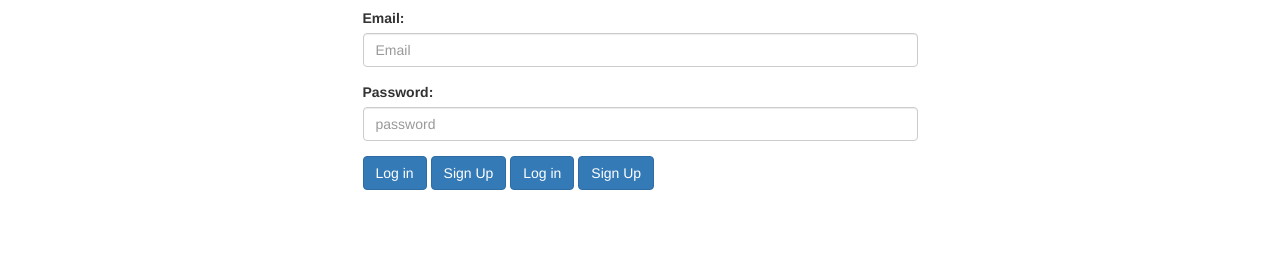
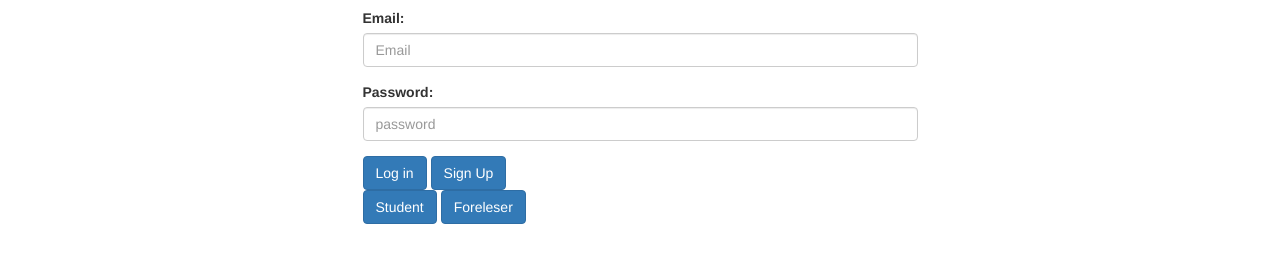
Before and after one commit to mariaronning/pu, a plain HTML site: page index.html in a window 1280 px wide. Shown: the part 154-416 px from the top of the page. Drawn offline with nearby package versions, Linux system fonts and the light colour scheme; no server answers.

Commit message:
Siste gang med endring av knapp for redirect

```diff
--- a/index.html
+++ b/index.html
@@ -42,9 +42,9 @@
               </div>
                 <button id="btnLogin" class="btn btn-action btn-primary"> Log in </button>
                 <button id="btnSignUp" class="btn btn-secondary btn-primary"> Sign Up </button>
-                <button id="btn-student" class="btn btn-student btn-primary"> Log in </button>
-                <button id="btn-foreleser" class="btn btn-foreleser btn-primary"> Sign Up </button>
             </form>
+            <button id="btn-student" class="btn  btn-primary"> Student </button>
+            <button id="btn-foreleser" class="btn  btn-primary"> Foreleser </button>
           </div>
         </div>
       </div>
```
